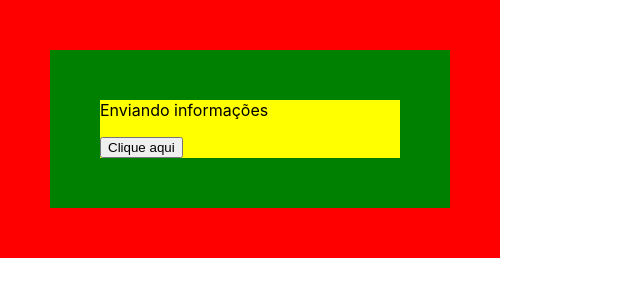
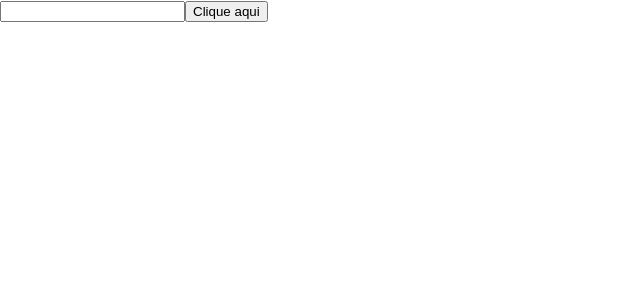
Before and after one commit to 3236Falcao/react-hooks, a React (Create React App) app: page / in a window 1280 px wide. Shown: the top 300 px of the page, without its empty margins (0-640 px from the left). Built offline with nearby package versions, Linux system fonts and the light colour scheme.

Commit message:
useRef testado com sucesso

```diff
--- /dev/null
+++ b/src/hooks/Exemplo08_useRef.js
@@ -0,0 +1,35 @@
+import React, { useRef } from "react";
+
+function Examplo08_useRef() {
+
+    //Objeto para trabalhar com useRef
+
+    const elemento = useRef();
+
+    //Função
+
+    const acao = () => {
+
+        //o current serve para acessar as caracteristicas  do input
+
+        elemento.current.focus();
+        elemento.current.style.backgroundColor = 'red';
+        elemento.current.value = 'Digite algo...';
+
+    }
+
+    return (
+
+        <div>
+
+            <input type='text' ref={elemento} />
+
+            <input type='button' value='Clique aqui' onClick={acao} />
+
+        </div>
+
+    );
+
+}
+
+export default Examplo08_useRef;
--- a/src/index.js
+++ b/src/index.js
@@ -9,11 +9,12 @@
 import Exemplo05 from './hooks/Exemplo05_useEffect';
 import Exemplo06 from './hooks/Exemplo06_useEffect';
 import Exemplo07 from './hooks/Exemplo07_useContext';
+import Exemplo08 from './hooks/Exemplo08_useRef';
 import reportWebVitals from './reportWebVitals';
 
 ReactDOM.render(
   <React.StrictMode>
-    <Exemplo07 />
+    <Exemplo08 />
   </React.StrictMode>,
   document.getElementById('root')
 );
```
